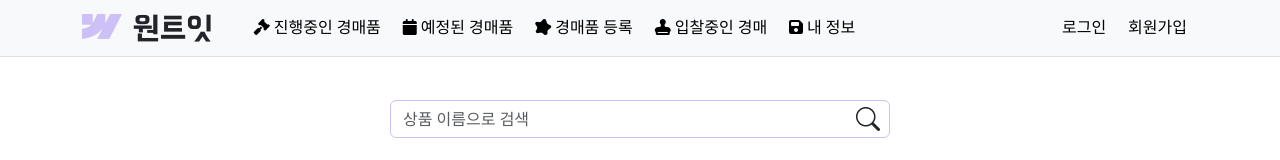
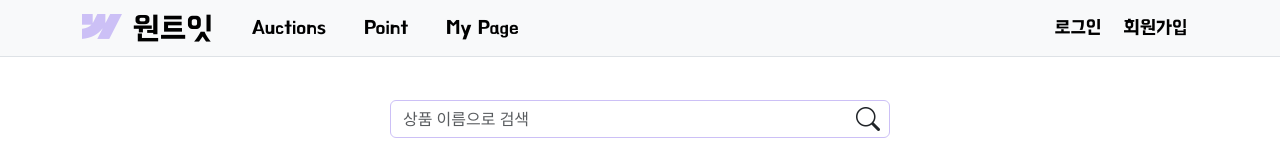
Before and after one commit to DCNsProjects/WantIt-FE, a Vue app: page / in a window 1280 px wide. Shown: the top 160 px of the page. Built offline with nearby package versions, Linux system fonts and the light colour scheme; the HTML template or start-up script is replaced by a standard one; a web font is replaced by a local one.

Commit message:
Update navigation links in Header.vue component

```diff
--- a/src/components/global/Header.vue
+++ b/src/components/global/Header.vue
@@ -3,19 +3,44 @@
         <nav class="py-1 bg-body-tertiary border-bottom fixed-header">
             <div class="container d-flex flex-wrap">
                 <ul class="nav me-auto align-items-center">
-                    <span class="wantit fs-2"><i class="fa-brands fa-webflow"></i>
-                        원트잇</span>
-                    <li class="nav-item"><a href="#" class="nav-link link-body-emphasis px-2"><i
-                                class="fas fa-gavel"></i>
-                            진행중인 경매품</a></li>
-                    <li class="nav-item"><a href="#" class="nav-link link-body-emphasis px-2"><i
-                                class="fa-solid fa-calendar"></i> 예정된 경매품</a></li>
-                    <li class="nav-item"><a href="#" class="nav-link link-body-emphasis px-2"><i
-                                class="fa-solid fa-splotch"></i> 경매품 등록</a></li>
-                    <li class="nav-item"><a href="#" class="nav-link link-body-emphasis px-2"><i
-                                class="fa-solid fa-stamp"></i> 입찰중인 경매</a></li>
-                    <li class="nav-item"><a href="#" class="nav-link link-body-emphasis px-2"><i
-                                class="fa-solid fa-floppy-disk"></i> 내 정보</a></li>
+                    <router-link to="/">
+                        <span class="wantit fs-2"><i class="fa-brands fa-webflow"></i>
+                            원트잇</span>
+                    </router-link>
+                    <li class="nav-item dropdown hover-dropdown">
+                        <a class="nav-link dropdown-toggle" href="#" id="navbarDropdown" role="button"
+                            data-bs-toggle="dropdown" aria-expanded="false">
+                            Auctions
+                        </a>
+                        <ul class="dropdown-menu" aria-labelledby="navbarDropdown">
+                            <li><a class="dropdown-item" href="#">진행중인 경매</a></li>
+                            <li><a class="dropdown-item" href="#">예정된 경매</a></li>
+                            <li><a class="dropdown-item" href="#">종료된 경매</a></li>
+                        </ul>
+                    </li>
+                    <li class="nav-item dropdown hover-dropdown">
+                        <a class="nav-link dropdown-toggle" href="#" id="navbarDropdown" role="button"
+                            data-bs-toggle="dropdown" aria-expanded="false">
+                            Point
+                        </a>
+                        <ul class="dropdown-menu" aria-labelledby="navbarDropdown">
+                            <li><a class="dropdown-item" href="#">포인트 관리</a></li>
+                            <li><a class="dropdown-item" href="#">포인트 내역</a></li>
+                        </ul>
+                    </li>
+                    <li class="nav-item dropdown hover-dropdown">
+                        <a class="nav-link dropdown-toggle" href="#" id="navbarDropdown" role="button"
+                            data-bs-toggle="dropdown" aria-expanded="false">
+                            My Page
+                        </a>
+                        <ul class="dropdown-menu" aria-labelledby="navbarDropdown">
+                            <li><a class="dropdown-item" href="#">나의 경매품</a></li>
+                            <li><a class="dropdown-item" href="#">경매품 등록</a></li>
+                            <li><a class="dropdown-item" href="#">낙찰 내역</a></li>
+                            <li><a class="dropdown-item" href="#">관심 경매</a></li>
+                            <li><a class="dropdown-item" href="#">내 정보</a></li>
+                        </ul>
+                    </li>
                 </ul>
                 <ul class="nav align-items-center">
                     <li class="nav-item"><a href="#" class="nav-link link-body-emphasis px-2">로그인</a></li>
@@ -32,7 +57,13 @@
 
 <script>
 export default {
-    name: 'vueHeader'
+    name: 'vueHeader',
+
+    methods: {
+        homePage() {
+            this.$router.push('/');
+        }
+    }
 }
 </script>
 
@@ -47,10 +78,26 @@ export default {
     src: url('../../assets/fonts/BMHANNAPro.ttf') format('truetype');
 }
 
+a {
+    text-decoration: none;
+}
+
+.hover-dropdown:hover .dropdown-menu {
+    display: block;
+}
+
+.hover-dropdown .dropdown-toggle::after {
+    display: none;
+}
+
+.dropdown-toggle {
+    color: black;
+}
+
 .nav-item {
     padding: 0 3px;
-    font-size: 1.0rem;
-    font-family: 'nngt';
+    font-size: 1.2rem;
+    font-family: 'BM';
 }
 
 .form-control {
@@ -63,7 +110,8 @@ export default {
 
 .wantit {
     font-family: 'BM';
-    margin-right: 30px;
+    margin-right: 20px;
+    color: black;
 }
 
 .fixed-header {
```
